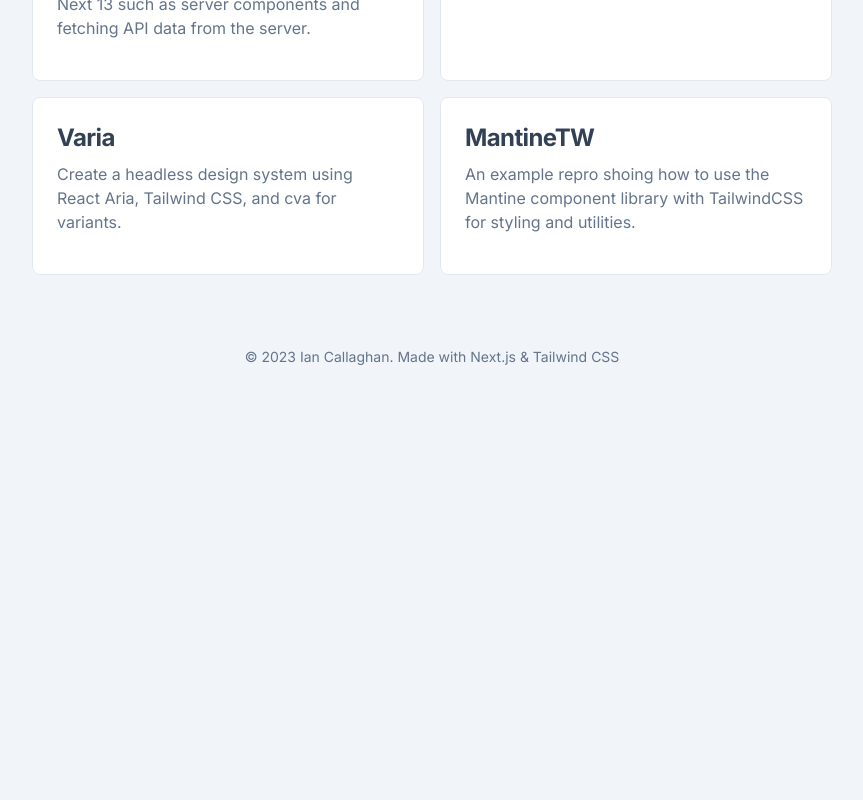
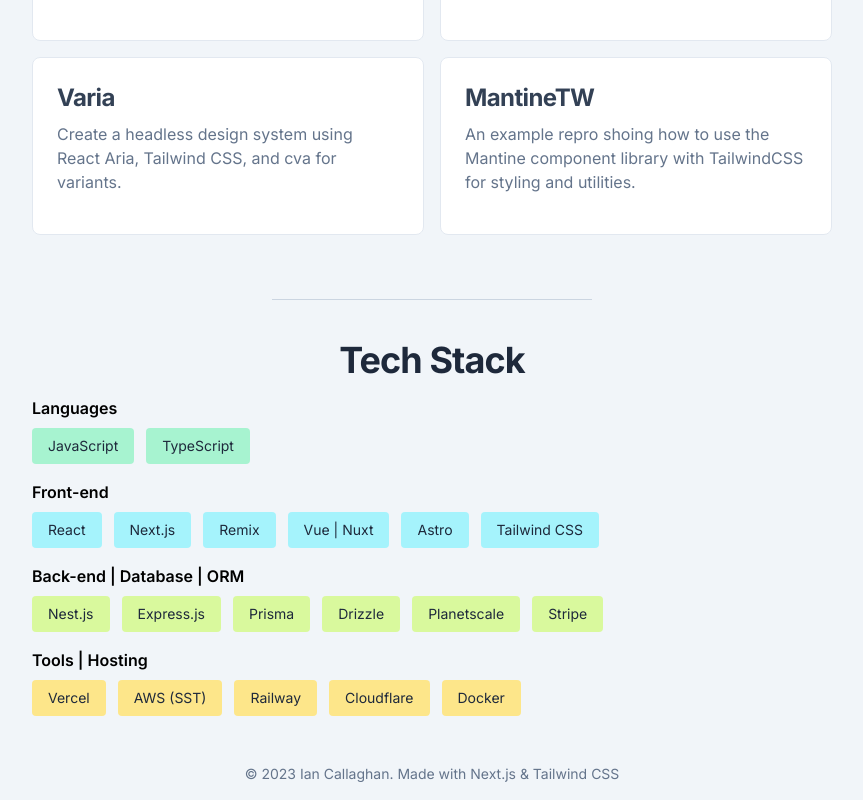
Before and after one commit to ianshk/ianc, a Next.js app: page / in a window 1280 px wide. Shown: the part 1186-1986 px from the top of the page, without its empty margins (208-1071 px from the left). Before the commit the page ends 1569 px from the top, so only its background shows below. Built offline with nearby package versions, Linux system fonts and the light colour scheme.

Commit message:
Tech stack added

```diff
--- a/src/app/globals.css
+++ b/src/app/globals.css
@@ -13,5 +13,5 @@
 }
 
 a {
-  @apply text-teal-600 hover:text-teal-700 visited:text-teal-600;
+  @apply text-teal-600 visited:text-teal-600 hover:text-teal-700;
 }
--- a/src/app/page.tsx
+++ b/src/app/page.tsx
@@ -3,6 +3,7 @@
 import Footer from '@/components/Footer';
 import Image from 'next/image';
 import OpenSource from '@/components/OpenSource';
+import TechStack from '@/components/TechStack';
 
 export default function Home() {
   return (
@@ -13,10 +14,11 @@
         </div>
       </div>
       <div className="relative">
-        <div className="container mx-auto max-w-2xl lg:max-w-4xl px-12">
+        <div className="container mx-auto max-w-2xl px-12 lg:max-w-4xl">
           <Image src="/images/Logo.svg" width={215} height={32} alt="Ian Callaghan" className="mt-4" />
           <Intro />
           <OpenSource />
+          <TechStack />
         </div>
         <Footer />
       </div>
--- a/src/components/Intro.tsx
+++ b/src/components/Intro.tsx
@@ -4,8 +4,8 @@
 
 export default function Intro() {
   return (
-    <div className="pt-14 pb-10">
-      <div className="flex flex-row gap-12 flex-wrap">
+    <div className="pb-10 pt-14">
+      <div className="flex flex-row flex-wrap gap-12">
         <div className=" mx-auto md:mx-0">
           <Image
             src="/images/avatar.jpg"
@@ -14,15 +14,12 @@
             alt="Ian"
             className="aspect-square rotate-3 rounded-2xl object-cover shadow-lg shadow-slate-400"
           />
-          <div className="hidden md:block md:pt-10 pt-0">
+          <div className="hidden pt-0 md:block md:pt-10">
             <IconList />
           </div>
         </div>
         <div className="max-w-md">
-          <div className="inline-flex items-center rounded-full bg-teal-50 px-2 py-1 text-base font-medium text-teal-900 ring-1 ring-inset ring-teal-600/20 mb-2">
-            Hi there 👋
-          </div>
-          <h1 className="text-3xl md:text-4xl font-bold tracking-tight text-slate-800 pb-4">
+          <h1 className="pb-4 text-3xl font-bold tracking-tight text-slate-800 md:text-4xl">
             I'm Ian, a Front-end web developer based in Hong Kong
           </h1>
           <p>
@@ -52,7 +49,7 @@
             I'm always looking for new ways to grow and learn. If you have any work opportunities that you
             think might be a good fit for me, please don't hesitate to reach out.
           </p>
-          <div className="md:hidden block">
+          <div className="block md:hidden">
             <IconList />
           </div>
         </div>
--- a/src/components/OpenSource.tsx
+++ b/src/components/OpenSource.tsx
@@ -3,7 +3,7 @@
 
 export default function OpenSource() {
   return (
-    <div className="pb-10">
+    <div className="pb-16">
       <hr className="border-t-1 mx-auto mb-10 w-80 border-t-slate-300" />
       <h2 className="pb-8 text-center text-3xl font-bold tracking-tight text-slate-800 md:text-4xl">
         Open Source Projects
--- /dev/null
+++ b/src/components/TechStack.tsx
@@ -0,0 +1,51 @@
+import React from 'react';
+
+export default function TechStack() {
+  return (
+    <div>
+      <hr className="border-t-1 mx-auto mb-10 w-80 border-t-slate-300" />
+      <h2 className="pb-4 text-center text-3xl font-bold tracking-tight text-slate-800 md:text-4xl">
+        Tech Stack
+      </h2>
+      <div className="pb-2">
+        <div className="block pb-2 text-base font-semibold">Languages</div>
+        <div className="flex flex-row flex-wrap gap-3 pb-2">
+          <div className="rounded bg-emerald-200 px-4 py-2 text-sm text-slate-800">JavaScript</div>
+          <div className="rounded bg-emerald-200 px-4 py-2 text-sm text-slate-800">TypeScript</div>
+        </div>
+      </div>
+      <div className="pb-2">
+        <div className="block pb-2 text-base font-semibold">Front-end</div>
+        <div className="flex flex-row flex-wrap gap-3 pb-2">
+          <div className="rounded bg-cyan-200 px-4 py-2 text-sm text-slate-800">React</div>
+          <div className="rounded bg-cyan-200 px-4 py-2 text-sm text-slate-800">Next.js</div>
+          <div className="rounded bg-cyan-200 px-4 py-2 text-sm text-slate-800">Remix</div>
+          <div className="rounded bg-cyan-200 px-4 py-2 text-sm text-slate-800">Vue | Nuxt</div>
+          <div className="rounded bg-cyan-200 px-4 py-2 text-sm text-slate-800">Astro</div>
+          <div className="rounded bg-cyan-200 px-4 py-2 text-sm text-slate-800">Tailwind CSS</div>
+        </div>
+      </div>
+      <div className="pb-2">
+        <div className="block pb-2 text-base font-semibold">Back-end | Database | ORM</div>
+        <div className="flex flex-row flex-wrap gap-3 pb-2">
+          <div className="rounded bg-lime-200 px-4 py-2 text-sm text-slate-800">Nest.js</div>
+          <div className="rounded bg-lime-200 px-4 py-2 text-sm text-slate-800">Express.js</div>
+          <div className="rounded bg-lime-200 px-4 py-2 text-sm text-slate-800">Prisma</div>
+          <div className="rounded bg-lime-200 px-4 py-2 text-sm text-slate-800">Drizzle</div>
+          <div className="rounded bg-lime-200 px-4 py-2 text-sm text-slate-800">Planetscale</div>
+          <div className="rounded bg-lime-200 px-4 py-2 text-sm text-slate-800">Stripe</div>
+        </div>
+      </div>
+      <div className="pb-2">
+        <div className="block pb-2 text-base font-semibold">Tools | Hosting</div>
+        <div className="flex flex-row flex-wrap gap-3 pb-2">
+          <div className="rounded bg-amber-200 px-4 py-2 text-sm text-slate-800">Vercel</div>
+          <div className="rounded bg-amber-200 px-4 py-2 text-sm text-slate-800">AWS (SST)</div>
+          <div className="rounded bg-amber-200 px-4 py-2 text-sm text-slate-800">Railway</div>
+          <div className="rounded bg-amber-200 px-4 py-2 text-sm text-slate-800">Cloudflare</div>
+          <div className="rounded bg-amber-200 px-4 py-2 text-sm text-slate-800">Docker</div>
+        </div>
+      </div>
+    </div>
+  );
+}
```
Also changed, not shown: public/images/Logo.svg.
